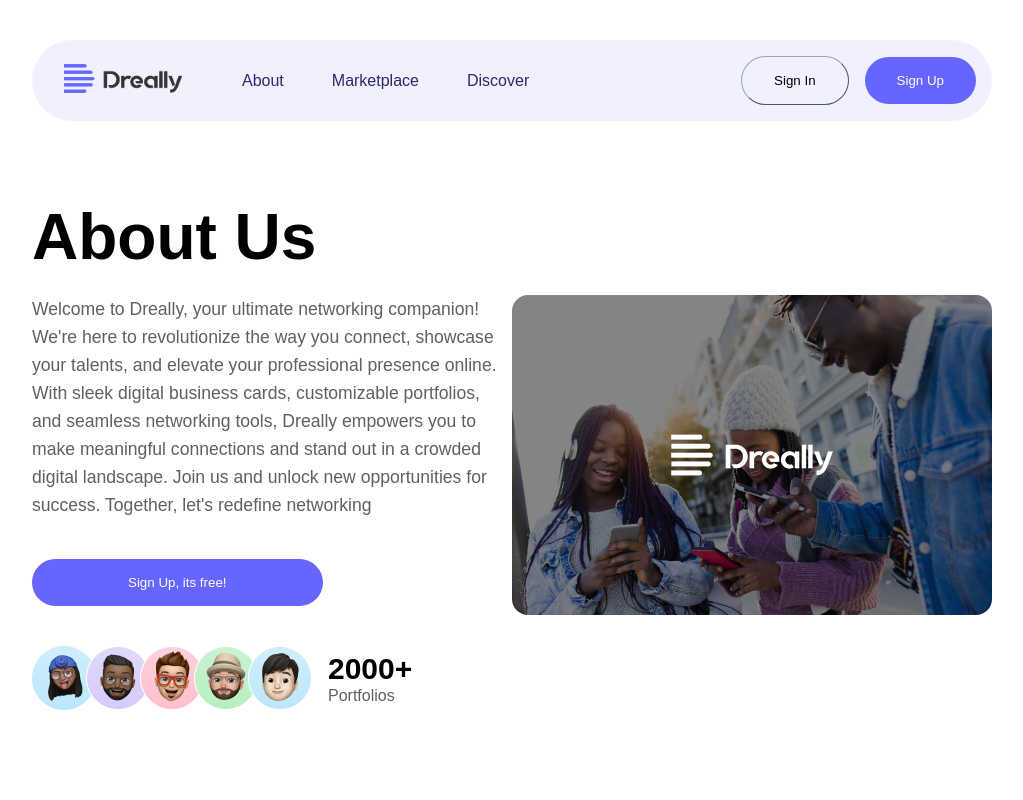
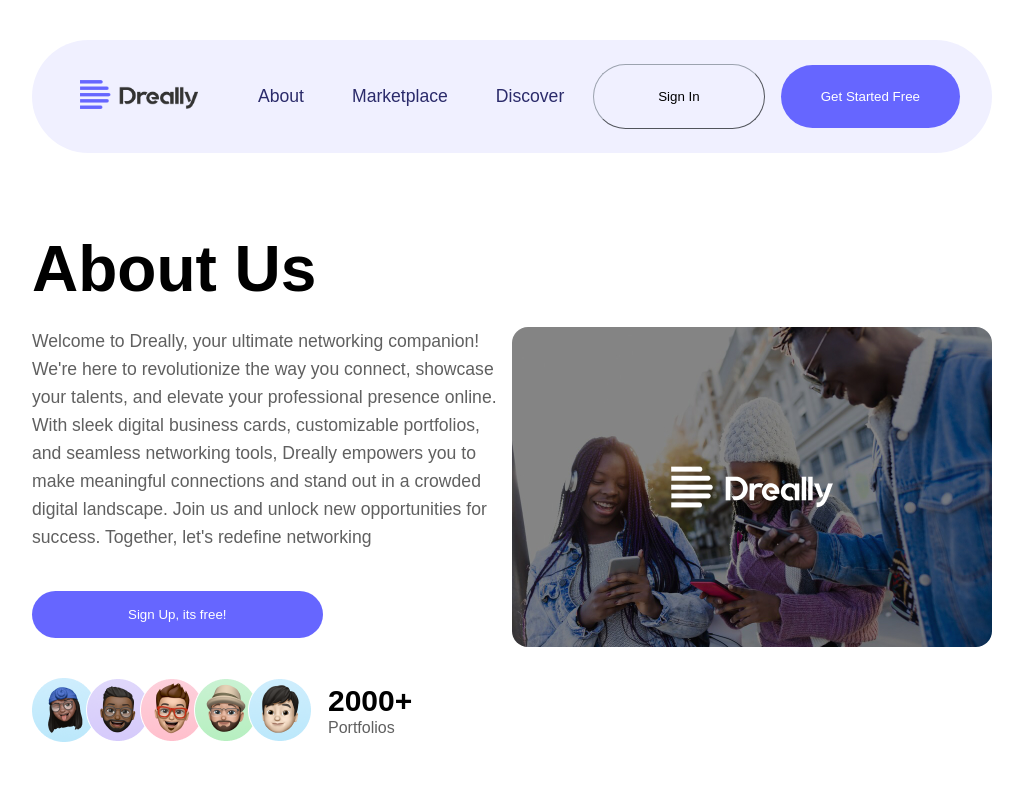
Before and after one commit to Vader4k/Dreally, a React (Vite) app: page /about in a window 1280 px wide. Shown: the top 800 px of the page, without its empty margins (128-1151 px from the left). Built offline with nearby package versions, Linux system fonts and the light colour scheme; a web font is replaced by a local one.

Commit message:
@fix/ final adjustments to the navbar padding

```diff
--- a/src/components/Navbar.jsx
+++ b/src/components/Navbar.jsx
@@ -5,7 +5,7 @@
 const Navbar = () => {
   return (
     <section className='w-full sticky top-10 z-50 px-4 sm:px-8 md:px-12 lg:px-20 xl:px-40'>
-      <nav className='w-full py-4 px-4 bg-primary-50 flex items-center justify-between rounded-[100px]'>
+      <nav className='w-full py-6 px-8 bg-primary-50 flex items-center justify-between rounded-[100px]'>
         <div className='flex items-center gap-8'>
           <Link to='/'>
             <img src={logo} alt="logo" className='px-4 w-[150px]'/>
@@ -14,8 +14,8 @@
             {navLinks.map((nav) => (
               <span
                 key={nav.id}
-                className='capitalize text-[1rem] cursor-pointer'>
-                  <NavLink to={nav.path} className='no-underline text-primary-900 flex items-center p-3 hover:bg-gray-300 hover:text-black rounded-md transition-all'>
+                className='capitalize text-[1.1rem] cursor-pointer'>
+                  <NavLink to={nav.path} className='font-Sora no-underline text-primary-900 flex items-center p-3 hover:bg-gray-300 hover:text-black rounded-md transition-all'>
                     {nav.name}
                   </NavLink>
               </span>
@@ -24,8 +24,8 @@
         </div>
 
         <div className='flex items-center gap-4'>
-          <button className=' px-8 py-4 bg-transparent border-[1px] border-gray-400 rounded-[100px] cursor-pointer'>Sign In</button>
-          <button className=' px-8 py-4 bg-primary-500 border-none text-white rounded-[100px] cursor-pointer'>Sign Up</button>
+          <button className=' px-16 py-6 bg-transparent border-[1px] border-gray-400 rounded-[100px] cursor-pointer'>Sign In</button>
+          <button className=' px-10 py-6 bg-primary-500 border-none text-white rounded-[100px] cursor-pointer'>Get Started Free</button>
         </div>
       </nav>
     </section>
```
